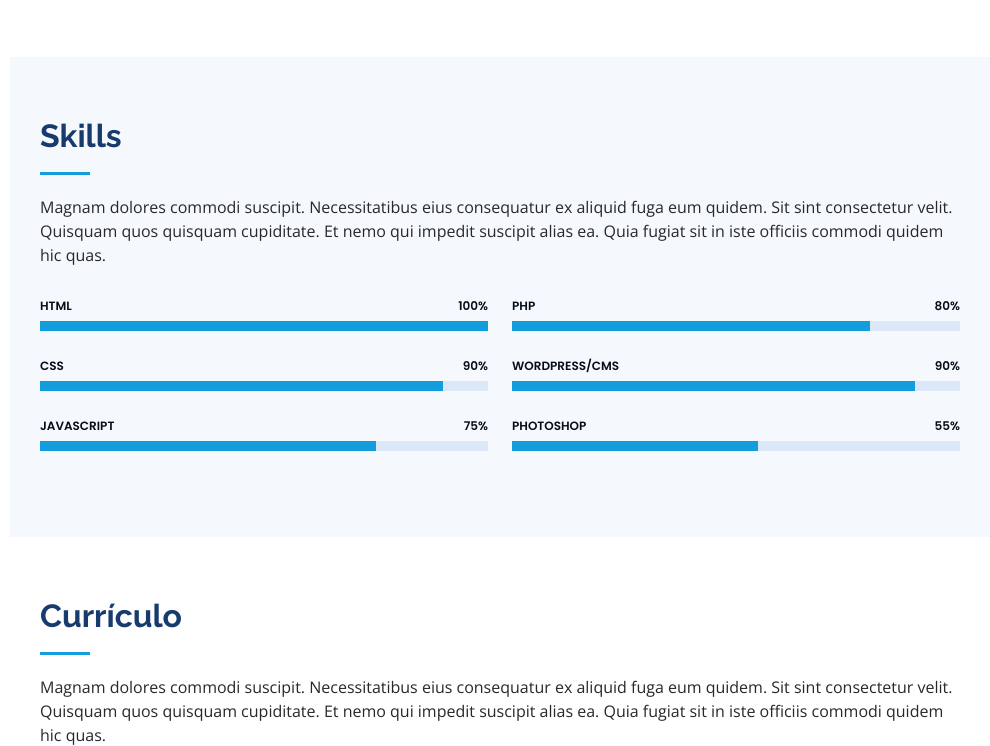
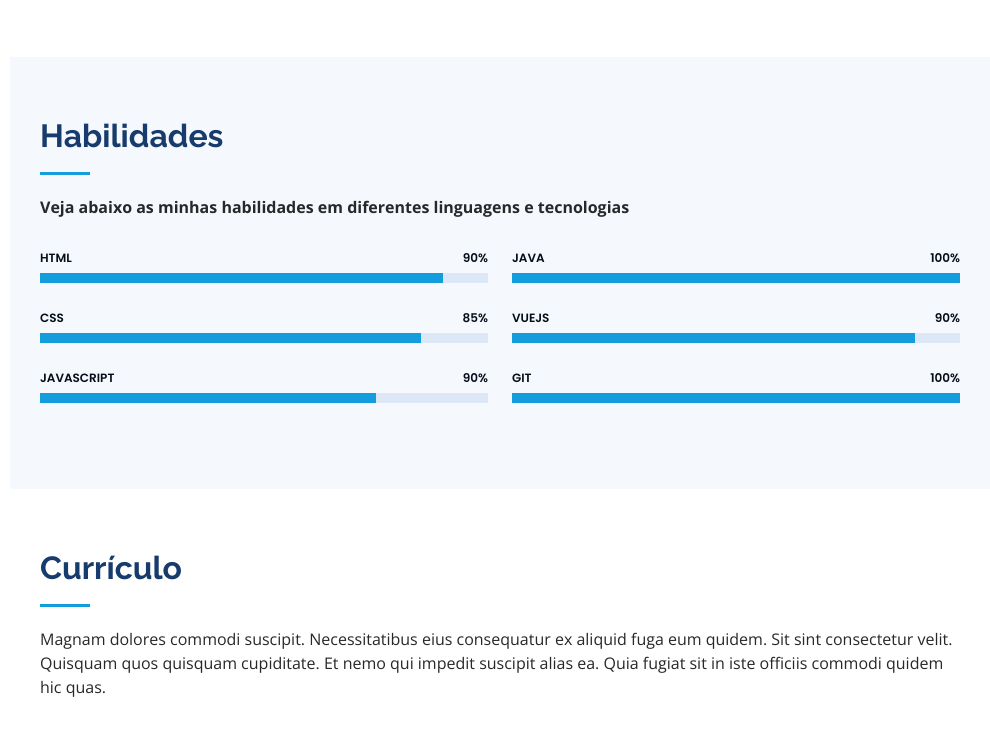
Before and after one commit to YuriBreno/Portifolio, a plain HTML site: page index.html in a window 1280 px wide. Shown: the part 1311-2057 px from the top of the page, without its empty margins (290-1280 px from the left). Drawn offline with nearby package versions, Linux system fonts and the light colour scheme.

Commit message:
Modificações na parte de habilidades

```diff
--- a/index.html
+++ b/index.html
@@ -125,8 +125,8 @@
       <div class="container">
 
         <div class="section-title">
-          <h2>Skills</h2>
-          <p>Magnam dolores commodi suscipit. Necessitatibus eius consequatur ex aliquid fuga eum quidem. Sit sint consectetur velit. Quisquam quos quisquam cupiditate. Et nemo qui impedit suscipit alias ea. Quia fugiat sit in iste officiis commodi quidem hic quas.</p>
+          <h2>Habilidades</h2>
+          <strong>Veja abaixo as minhas habilidades em diferentes linguagens e tecnologias</strong>
         </div>
 
         <div class="row skills-content">
@@ -134,21 +134,21 @@
           <div class="col-lg-6" data-aos="fade-up">
 
             <div class="progress">
-              <span class="skill">HTML <i class="val">100%</i></span>
-              <div class="progress-bar-wrap">
-                <div class="progress-bar" role="progressbar" aria-valuenow="100" aria-valuemin="0" aria-valuemax="100"></div>
-              </div>
-            </div>
-
-            <div class="progress">
-              <span class="skill">CSS <i class="val">90%</i></span>
+              <span class="skill">HTML <i class="val">90%</i></span>
               <div class="progress-bar-wrap">
                 <div class="progress-bar" role="progressbar" aria-valuenow="90" aria-valuemin="0" aria-valuemax="100"></div>
               </div>
             </div>
 
             <div class="progress">
-              <span class="skill">JavaScript <i class="val">75%</i></span>
+              <span class="skill">CSS <i class="val">85%</i></span>
+              <div class="progress-bar-wrap">
+                <div class="progress-bar" role="progressbar" aria-valuenow="85" aria-valuemin="0" aria-valuemax="100"></div>
+              </div>
+            </div>
+
+            <div class="progress">
+              <span class="skill">JavaScript <i class="val">90%</i></span>
               <div class="progress-bar-wrap">
                 <div class="progress-bar" role="progressbar" aria-valuenow="75" aria-valuemin="0" aria-valuemax="100"></div>
               </div>
@@ -159,23 +159,23 @@
           <div class="col-lg-6" data-aos="fade-up" data-aos-delay="100">
 
             <div class="progress">
-              <span class="skill">PHP <i class="val">80%</i></span>
+              <span class="skill">Java <i class="val">100%</i></span>
               <div class="progress-bar-wrap">
-                <div class="progress-bar" role="progressbar" aria-valuenow="80" aria-valuemin="0" aria-valuemax="100"></div>
+                <div class="progress-bar" role="progressbar" aria-valuenow="100" aria-valuemin="0" aria-valuemax="100"></div>
               </div>
             </div>
 
             <div class="progress">
-              <span class="skill">WordPress/CMS <i class="val">90%</i></span>
+              <span class="skill">VueJs <i class="val">90%</i></span>
               <div class="progress-bar-wrap">
                 <div class="progress-bar" role="progressbar" aria-valuenow="90" aria-valuemin="0" aria-valuemax="100"></div>
               </div>
             </div>
 
             <div class="progress">
-              <span class="skill">Photoshop <i class="val">55%</i></span>
+              <span class="skill">Git <i class="val">100%</i></span>
               <div class="progress-bar-wrap">
-                <div class="progress-bar" role="progressbar" aria-valuenow="55" aria-valuemin="0" aria-valuemax="100"></div>
+                <div class="progress-bar" role="progressbar" aria-valuenow="100" aria-valuemin="0" aria-valuemax="100"></div>
               </div>
             </div>
 
```
